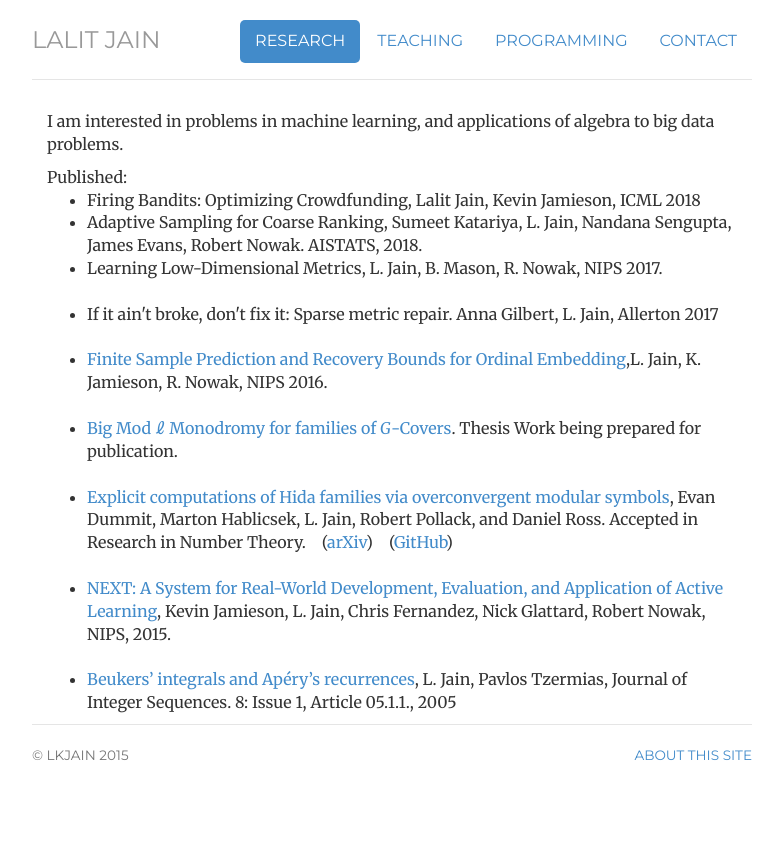
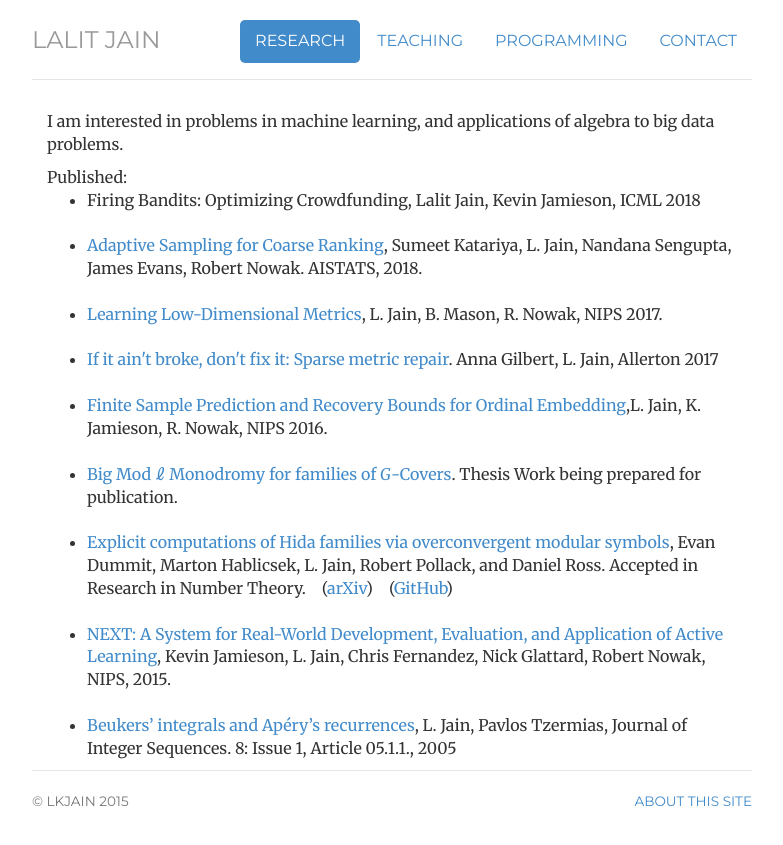
Before and after one commit to lalitkumarj/lalitkumarj.github.io, a Jekyll site: the page built from research/index.html, in a window 1280 px wide. Shown: the top 845 px of the page, without its empty margins (248-1031 px from the left). Built offline with Jekyll 4.4.1, drawn with Linux system fonts in a browser that asks for light colours.

```diff
--- a/research/index.html
+++ b/research/index.html
@@ -27,15 +27,17 @@ Published:
   <li>
     Firing Bandits: Optimizing Crowdfunding, Lalit Jain, Kevin Jamieson, ICML 2018
   </li>
+  <br>
   <li>
-    Adaptive Sampling for Coarse Ranking, Sumeet Katariya, L. Jain, Nandana Sengupta, James Evans, Robert Nowak. AISTATS, 2018.
+    <a href="http://proceedings.mlr.press/v84/katariya18a/katariya18a.pdf">Adaptive Sampling for Coarse Ranking</a>, Sumeet Katariya, L. Jain, Nandana Sengupta, James Evans, Robert Nowak. AISTATS, 2018.
   </li>
+  <br>
   <li>
-   Learning Low-Dimensional Metrics, L. Jain, B. Mason, R. Nowak, NIPS 2017.
+   <a href="https://papers.nips.cc/paper/7002-learning-low-dimensional-metrics.pdf">Learning Low-Dimensional Metrics</a>, L. Jain, B. Mason, R. Nowak, NIPS 2017.
   </li>
   <br>
    <li>
-    If it ain't broke, don't fix it: Sparse metric repair. Anna Gilbert, L. Jain, Allerton 2017
+    <a href="https://arxiv.org/abs/1710.10655">If it ain't broke, don't fix it: Sparse metric repair</a>. Anna Gilbert, L. Jain, Allerton 2017
   </li>
   <br>
   <li>
@@ -51,7 +53,7 @@ Published:
   </li>
   <br>
   <li>
-    <a href="/files/next.pdf">NEXT: A System for Real-World Development, Evaluation, and Application of Active Learning</a>, Kevin Jamieson, L. Jain, Chris Fernandez, Nick Glattard, Robert Nowak, NIPS, 2015.
+    <a href="https://papers.nips.cc/paper/5868-next-a-system-for-real-world-development-evaluation-and-application-of-active-learning">NEXT: A System for Real-World Development, Evaluation, and Application of Active Learning</a>, Kevin Jamieson, L. Jain, Chris Fernandez, Nick Glattard, Robert Nowak, NIPS, 2015.
   </li>
 <br>
 <li>
```
